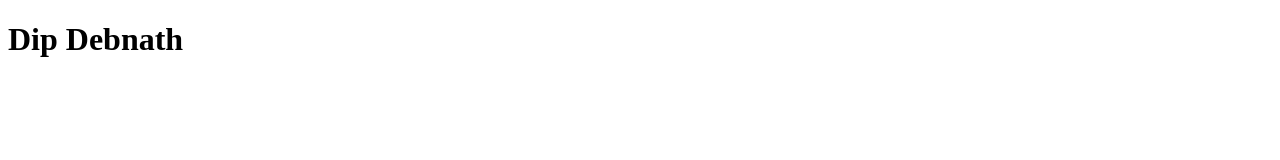
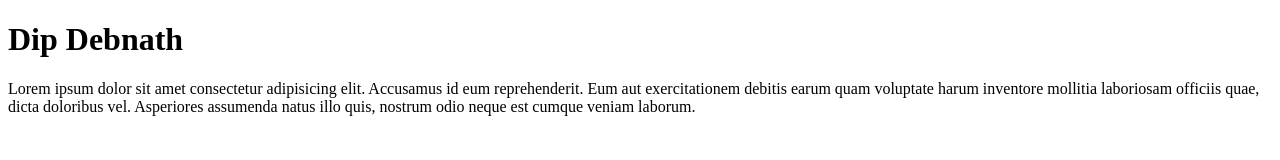
Before and after one commit to ddip94/first-project, a plain HTML site: page index.html in a window 1280 px wide. Drawn offline with Linux system fonts and the light colour scheme.

Commit message:
ptag-added

```diff
--- a/index.html
+++ b/index.html
@@ -7,5 +7,12 @@
   </head>
   <body>
     <h1>Dip Debnath</h1>
+    <p>
+      Lorem ipsum dolor sit amet consectetur adipisicing elit. Accusamus id eum
+      reprehenderit. Eum aut exercitationem debitis earum quam voluptate harum
+      inventore mollitia laboriosam officiis quae, dicta doloribus vel.
+      Asperiores assumenda natus illo quis, nostrum odio neque est cumque veniam
+      laborum.
+    </p>
   </body>
 </html>
--- a/style.css
+++ /dev/null
@@ -1 +0,0 @@
-# first-project
```
